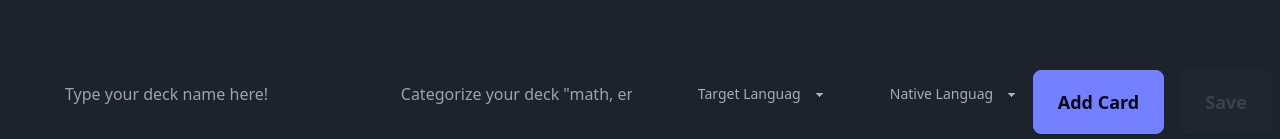
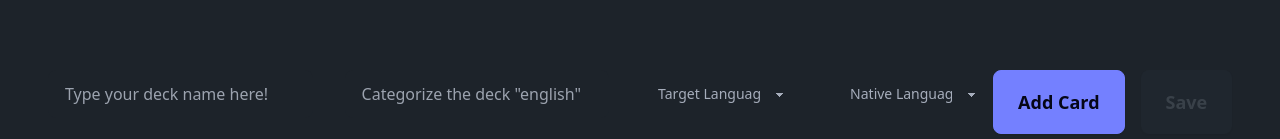
Before and after one commit to philippOkie/fleshcards-app, a React (Vite) app in the folder ui/: page /deck/1 in a window 1280 px wide. Shown: the part 658-797 px from the top of the page. Built offline with nearby package versions, Linux system fonts and the light colour scheme; no server answers; sample sign-in values are in the browser's storage.

Commit message:
more consistent ui

```diff
--- a/ui/src/components/CreateDeckFooter.jsx
+++ b/ui/src/components/CreateDeckFooter.jsx
@@ -98,8 +98,7 @@ function CreateDeckFooter({
 
         <input
           type="text"
-          style={{ width: "600px" }}
-          placeholder='Categorize your deck "math, english_spanish"'
+          placeholder='Categorize the deck "english"'
           className="input w-full max-w-lg"
           value={currentDeckTopics.join(", ")}
           onChange={(e) =>
```
